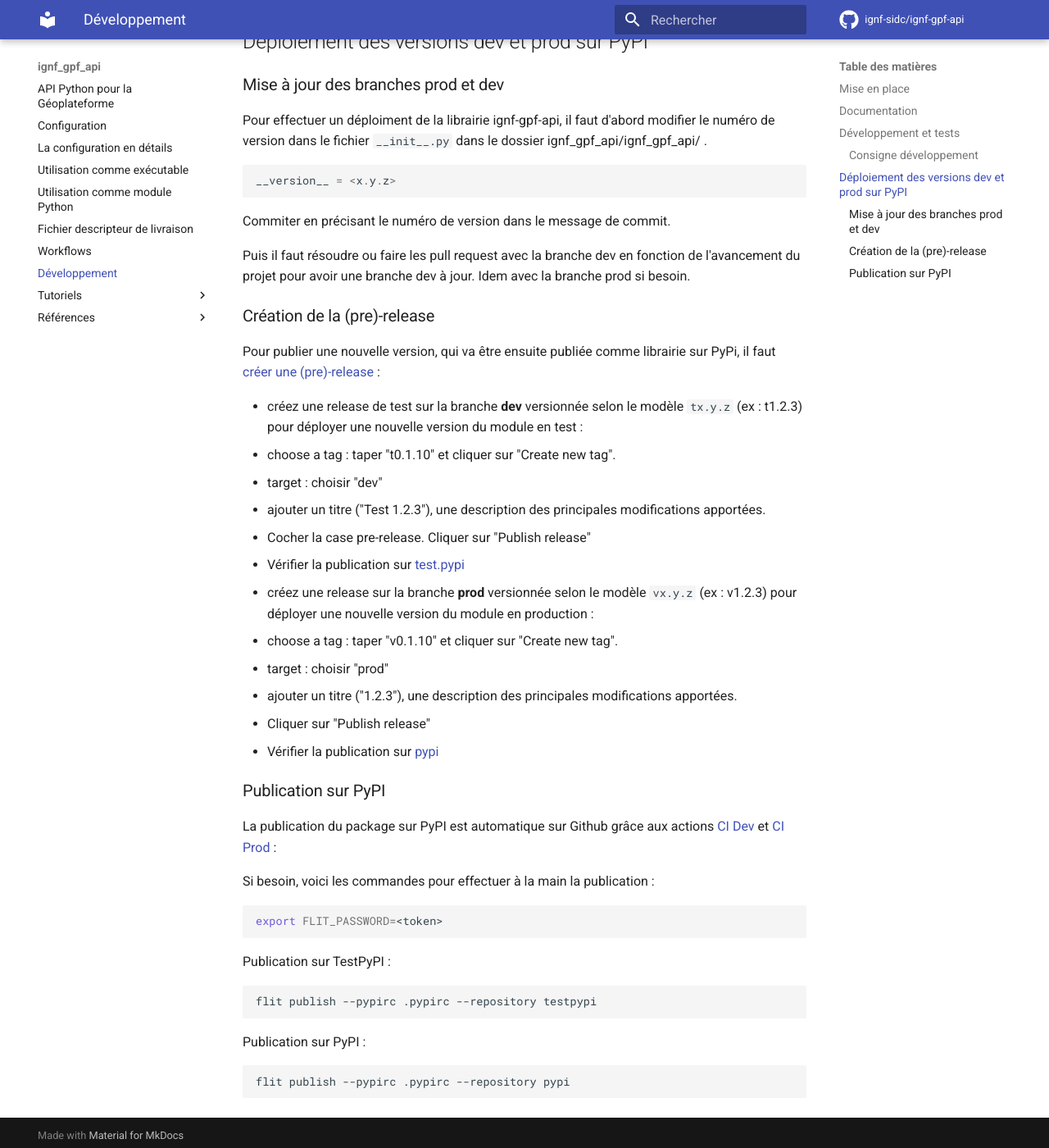
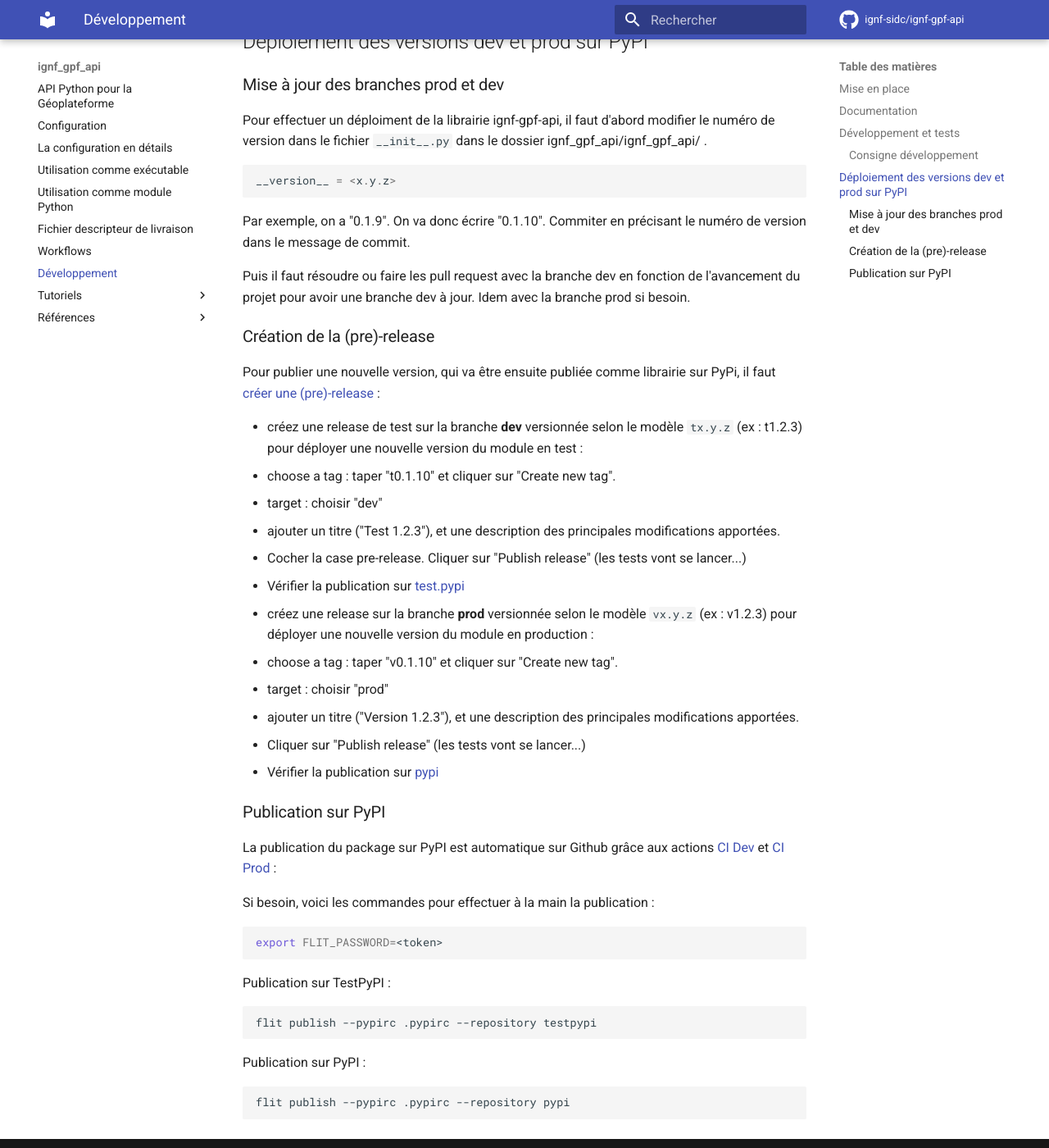
Before and after one commit to ignf-sidc/ignf-gpf-api, an MkDocs documentation site: the page built from docs/development.md, in a window 1280 px wide and 1400 px high, scrolled down 2415 px. Shown: the whole window at 82% size. Built offline with MkDocs 1.6.1 and Material for MkDocs 9.7.7, drawn with Linux system fonts in a browser that asks for light colours; comment, search, counter and statistics services are not loaded.

````diff
--- a/docs/development.md
+++ b/docs/development.md
@@ -108,27 +108,29 @@ Pour effectuer un déploiment de la librairie ignf-gpf-api, il faut d'abord modi
 ```py
 __version__ = <x.y.z>
 ```
+Par exemple, on a "0.1.9". On va donc écrire "0.1.10".
 Commiter en précisant le numéro de version dans le message de commit.
 
-Puis il faut résoudre ou faire les pull request avec la branche dev en fonction de l'avancement du projet pour avoir une branche dev à jour. Idem avec la branche prod si besoin.
+Puis il faut résoudre ou faire les pull request avec la branche dev en fonction de l'avancement du projet pour avoir une branche dev à jour.
+Idem avec la branche prod si besoin.
 
 ### Création de la (pre)-release
 
 Pour publier une nouvelle version, qui va être ensuite publiée comme librairie sur PyPi, il faut [créer une (pre)-release](https://github.com/ignf-sidc/ignf-gpf-api/releases/new) :
 
-* créez une release de test sur la branche **dev** versionnée selon le modèle `tx.y.z` (ex : t1.2.3) pour déployer une nouvelle version du module en test :
-- choose a tag : taper "t0.1.10" et cliquer sur "Create new tag".
-- target : choisir "dev"
-- ajouter un titre ("Test 1.2.3"), une description des principales modifications apportées.
-- Cocher la case pre-release. Cliquer sur "Publish release"
-- Vérifier la publication sur [test.pypi](https://test.pypi.org/project/ignf_gpf_api/)
+- créez une release de test sur la branche **dev** versionnée selon le modèle `tx.y.z` (ex : t1.2.3) pour déployer une nouvelle version du module en test :
+ - choose a tag : taper "t0.1.10" et cliquer sur "Create new tag".
+ - target : choisir "dev"
+ - ajouter un titre ("Test 1.2.3"), et une description des principales modifications apportées.
+ - Cocher la case pre-release. Cliquer sur "Publish release" (les tests vont se lancer...)
+ - Vérifier la publication sur [test.pypi](https://test.pypi.org/project/ignf_gpf_api/)
 
-* créez une release sur la branche **prod** versionnée selon le modèle `vx.y.z` (ex : v1.2.3) pour déployer une nouvelle version du module en production :
-- choose a tag : taper "v0.1.10" et cliquer sur "Create new tag".
-- target : choisir "prod"
-- ajouter un titre ("1.2.3"), une description des principales modifications apportées.
-- Cliquer sur "Publish release"
-- Vérifier la publication sur [pypi](https://pypi.org/project/ignf_gpf_api/)
+- créez une release sur la branche **prod** versionnée selon le modèle `vx.y.z` (ex : v1.2.3) pour déployer une nouvelle version du module en production :
+ - choose a tag : taper "v0.1.10" et cliquer sur "Create new tag".
+ - target : choisir "prod"
+ - ajouter un titre ("Version 1.2.3"), et une description des principales modifications apportées.
+ - Cliquer sur "Publish release" (les tests vont se lancer...)
+ - Vérifier la publication sur [pypi](https://pypi.org/project/ignf_gpf_api/)
 
 ### Publication sur PyPI
 
````
